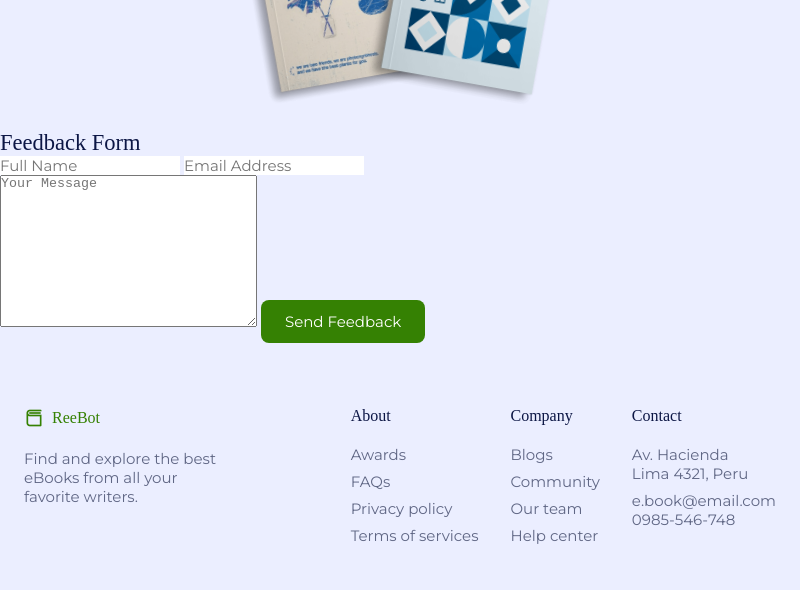
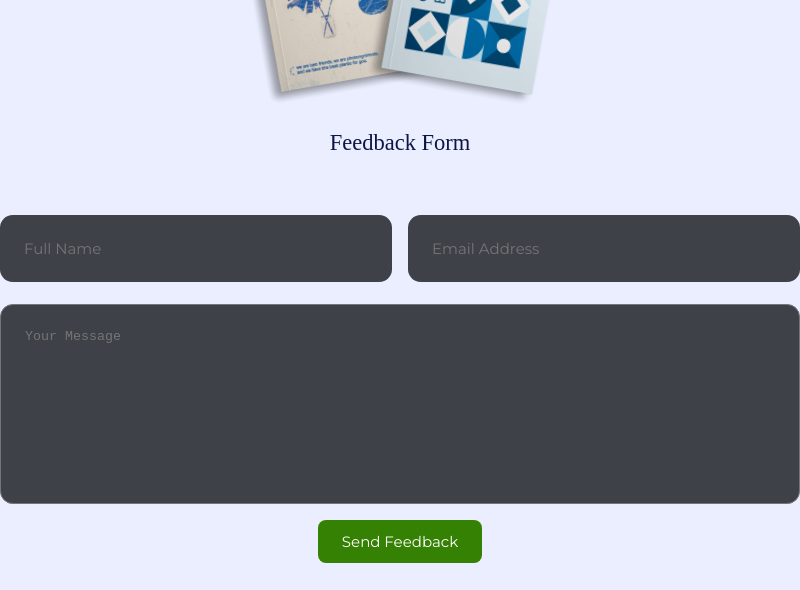
Before and after one commit to Adnaan1806/ReadMate, an Electron app: page home.html in a window 800 px wide. Shown: the part 1940-2530 px from the top of the page. Drawn offline with nearby package versions, Linux system fonts and the light colour scheme; a web font is replaced by a local one.

Commit message:
recent update

```diff
--- a/style.css
+++ b/style.css
@@ -128,6 +128,7 @@ body.dark-theme {
 .dark-theme .login {
   background-color: hsla(230, 12%, 8%, 0.6);
 }
+
 
 .dark-theme::-webkit-scrollbar {
   background-color: hsl(230, 16%, 15%);
@@ -1013,3 +1014,47 @@ form .textarea textarea{
     width: 290px;
   }
 }
+
+
+.contact h2{
+  margin-bottom: 3rem;
+  text-align: center;
+}
+
+.contact form{
+  max-width: 70rem;
+  margin: 1rem auto;
+  text-align: center;
+  margin-bottom: 3rem;
+}
+
+.contact form .input-box{
+  display: flex;
+  justify-content: space-between;
+  flex-wrap: wrap;
+}
+
+.contact form .input-box input,
+.contact form textarea{
+ width: 100%;
+ padding: 1.5rem;
+ color: #fff;
+ background: #3e4148;
+ border-radius: .8rem;
+ margin: .7rem 0;
+
+}
+
+.contact form .input-box input{
+  width: 49%;
+}
+
+.contact form textarea{
+  resize: none;
+}
+
+.contact form .btn{
+  margin-top: 2rem;
+  cursor: pointer;
+
+}
```
Also changed, not shown: package.json (line endings or trailing spaces), script.js (line endings or trailing spaces), 1 other file.
